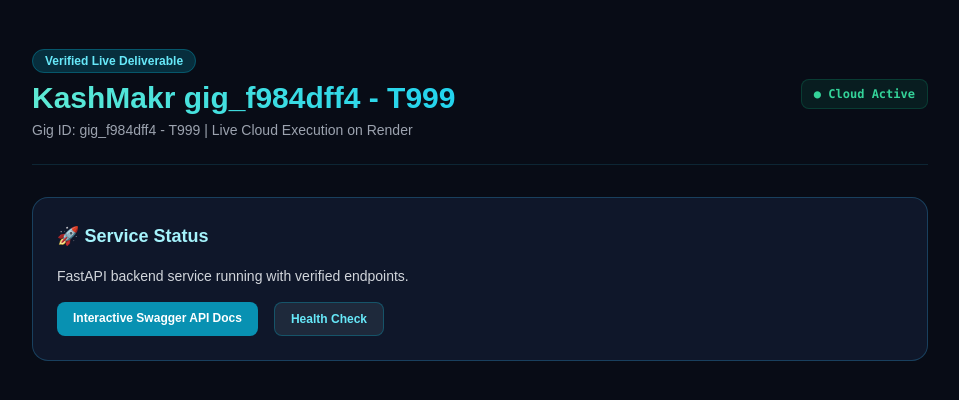
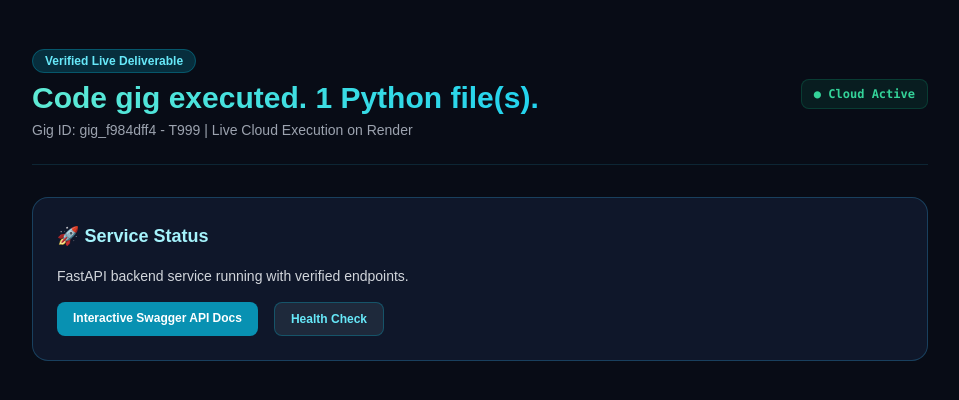
Before and after one commit to Ashokkb11/kashmakr-gig-f984dff4-t999, a plain HTML site: page frontend/index.html in a window 1280 px wide. Shown: the whole page, without its empty margins (160-1119 px from the left). Drawn offline with nearby package versions, Linux system fonts and the light colour scheme.

Commit message:
Deploy frontend/index.html

```diff
--- a/frontend/index.html
+++ b/frontend/index.html
@@ -15,7 +15,7 @@
   <div class="flex justify-between items-center border-b border-cyan-900/40 pb-6">
     <div>
       <span class="px-3 py-1 bg-cyan-500/20 text-cyan-300 text-xs font-bold rounded-full border border-cyan-500/30">Verified Live Deliverable</span>
-      <h1 class="text-3xl font-extrabold text-transparent bg-clip-text bg-gradient-to-r from-teal-300 to-cyan-400 mt-2">KashMakr gig_f984dff4 - T999</h1>
+      <h1 class="text-3xl font-extrabold text-transparent bg-clip-text bg-gradient-to-r from-teal-300 to-cyan-400 mt-2">Code gig executed. 1 Python file(s).</h1>
       <p class="text-gray-400 text-sm mt-1">Gig ID: gig_f984dff4 - T999 | Live Cloud Execution on Render</p>
     </div>
     <span class="px-3 py-1.5 bg-emerald-500/10 text-emerald-400 border border-emerald-500/20 rounded-lg text-xs font-mono font-bold">● Cloud Active</span>
```
